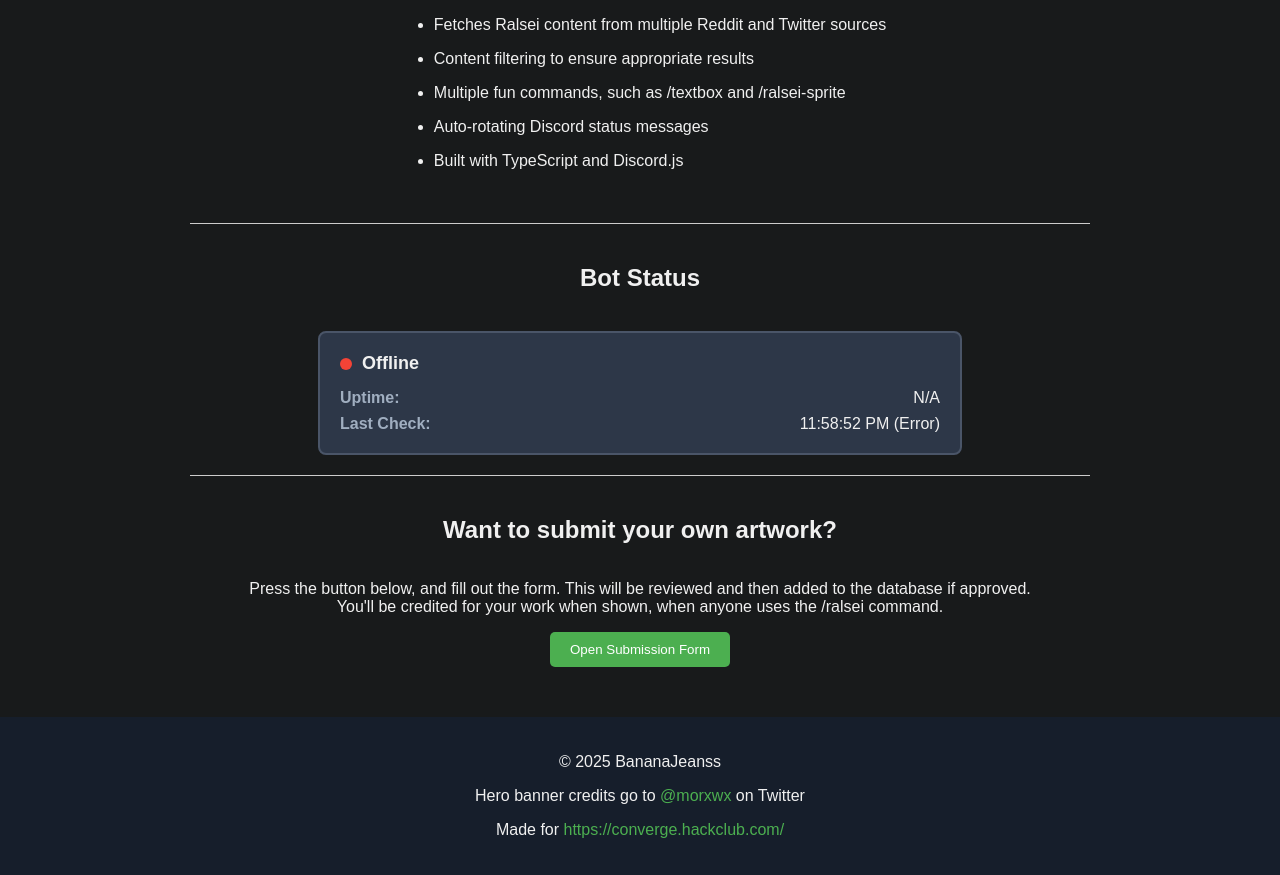
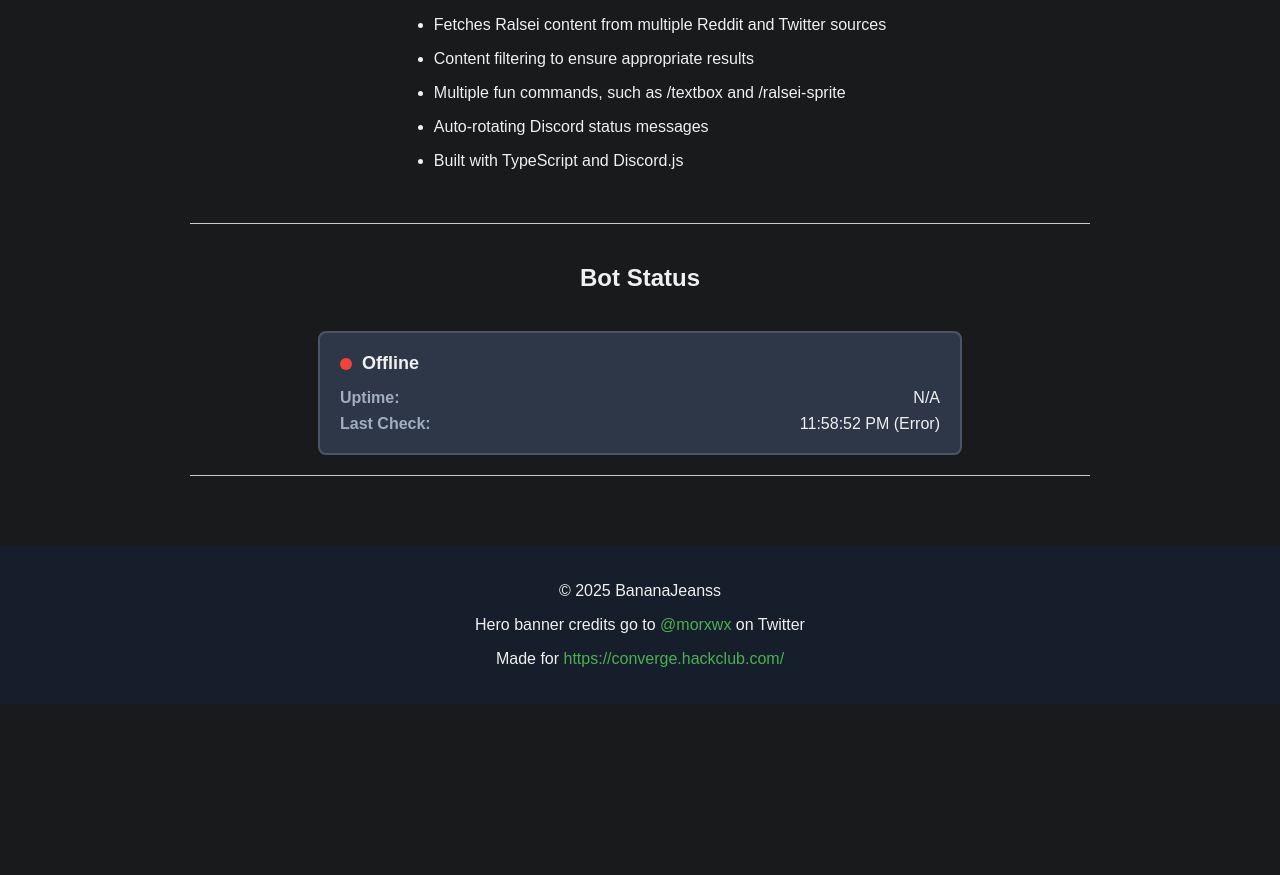
Before and after one commit to BananaJeanss/ralseibot, a website: page src/site/public/index.html in a window 1280 px wide. Shown: the part 1099-1974 px from the top of the page. After the commit the page ends 1803 px from the top, so only its background shows below. Drawn offline with Linux system fonts and the light colour scheme; no server answers; a web font is replaced by a local one.

Commit message:
feat: update README with detailed features and installation instructions; remove unused ralsei-quote command; clean up package.json by removing test script

```diff
--- a/package.json
+++ b/package.json
@@ -12,7 +12,6 @@
     "deploy-commands": "node dist/deploy-commands.js",
     "dev": "tsx watch src/index.ts",
     "watch": "tsc --watch",
-    "test": "echo \"Error: no test specified\" && exit 1",
     "lint": "eslint . --ext .ts,.js",
     "lint:fix": "eslint . --ext .ts,.js --fix"
   },
--- a/src/site/public/index.html
+++ b/src/site/public/index.html
@@ -121,17 +121,6 @@
         </div>
       </div>
       <hr />
-      <div class="section">
-        <h2>Want to submit your own artwork?</h2>
-        <p style="text-align: center">
-          Press the button below, and fill out the form. This will be reviewed
-          and then added to the database if approved. <br />You'll be credited
-          for your work when shown, when anyone uses the /ralsei command.
-        </p>
-        <div class="open-form-button-container">
-          <button id="open-form-button">Open Submission Form</button>
-        </div>
-      </div>
     </div>
     <div class="footer">
       <p>&copy; 2025 BananaJeanss</p>
```
Also changed, not shown: src/commands/ralsei/ralsei-quote/ralsei-quote.ts (deleted, +0 -13 lines), README.md.
